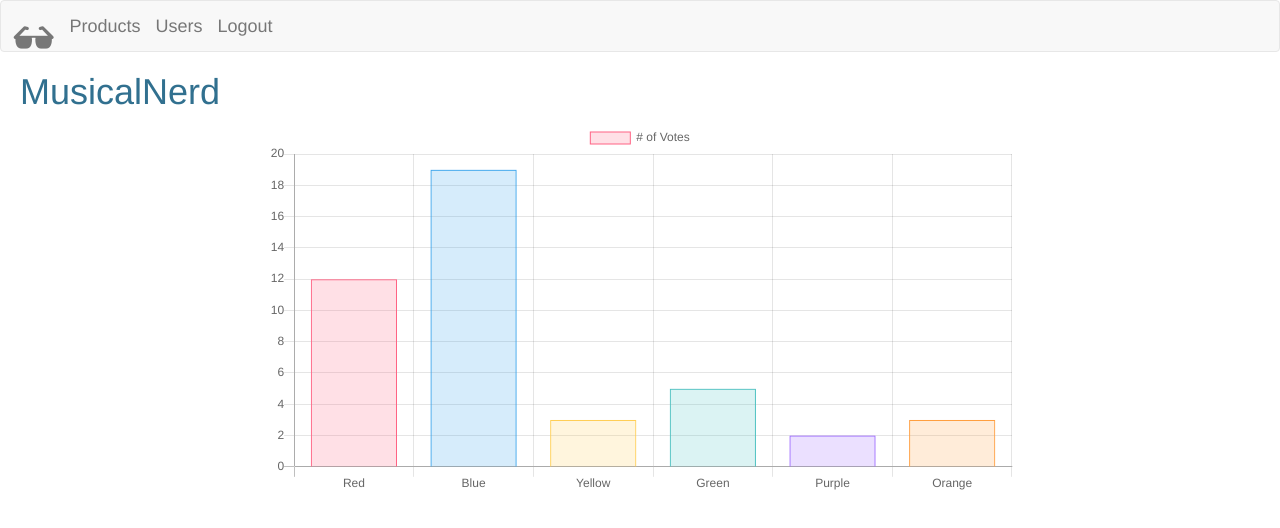
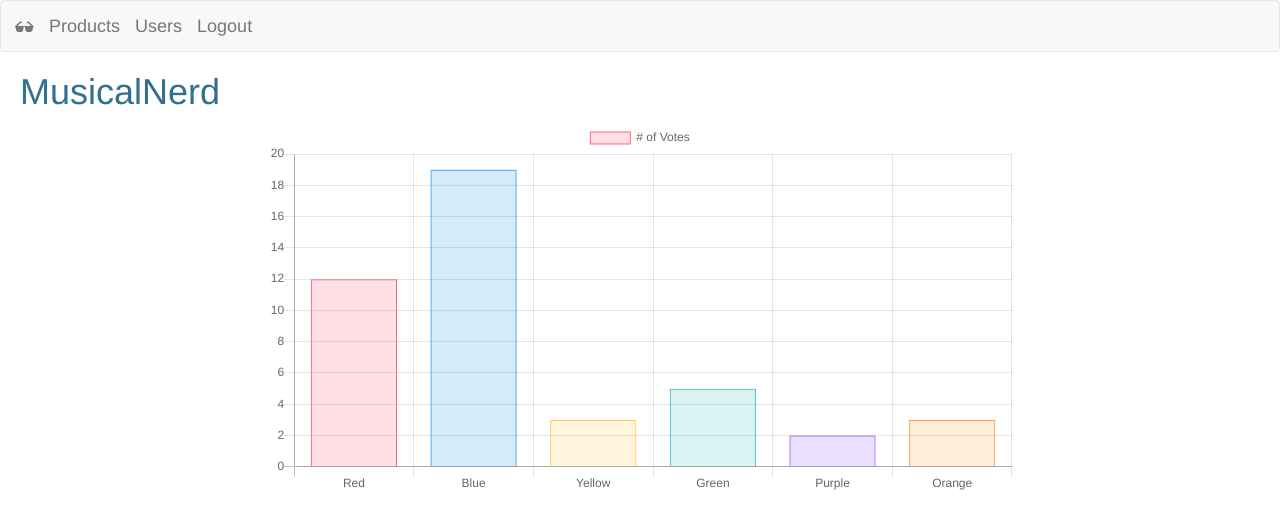
Before and after one commit to RagenS9/d3-make-crud-app, a plain HTML site: page dashboard.html in a window 1280 px wide. Drawn offline with nearby package versions, Linux system fonts and the light colour scheme.

Commit message:
slight fiddling with nerdy sunglasses

```diff
--- a/dashboard.html
+++ b/dashboard.html
@@ -19,7 +19,7 @@
                 <span class="icon-bar"></span>
                 <span class="icon-bar"></span>
             </button>
-            <a class="navbar-brand" href="dashboard.html"><span class="glyphicon glyphicon-sunglasses" aria-hidden="true" style="font-size: 3vw; padding-bottom: 3vw;"></span></a>
+            <a class="navbar-brand" href="dashboard.html"><span class="glyphicon glyphicon-sunglasses" aria-hidden="true"></span></a>
             <a class="navbar-brand" href="products.html">Products</a>
             <a class="navbar-brand" href="users.html">Users</a>
             <a class="navbar-brand" href="index.html">Logout</a>
```
